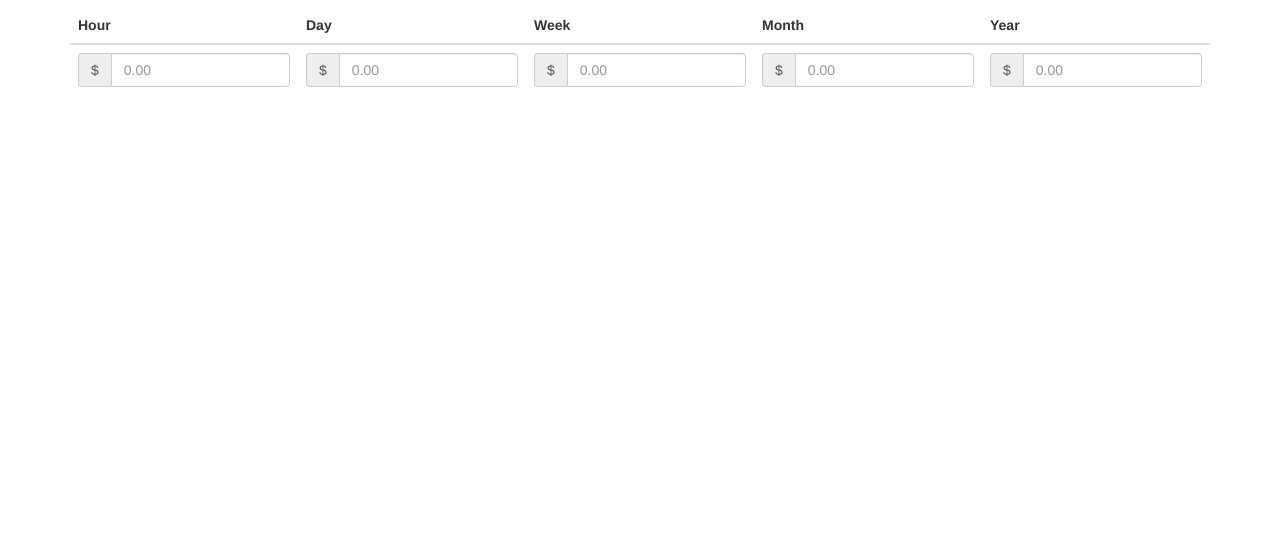
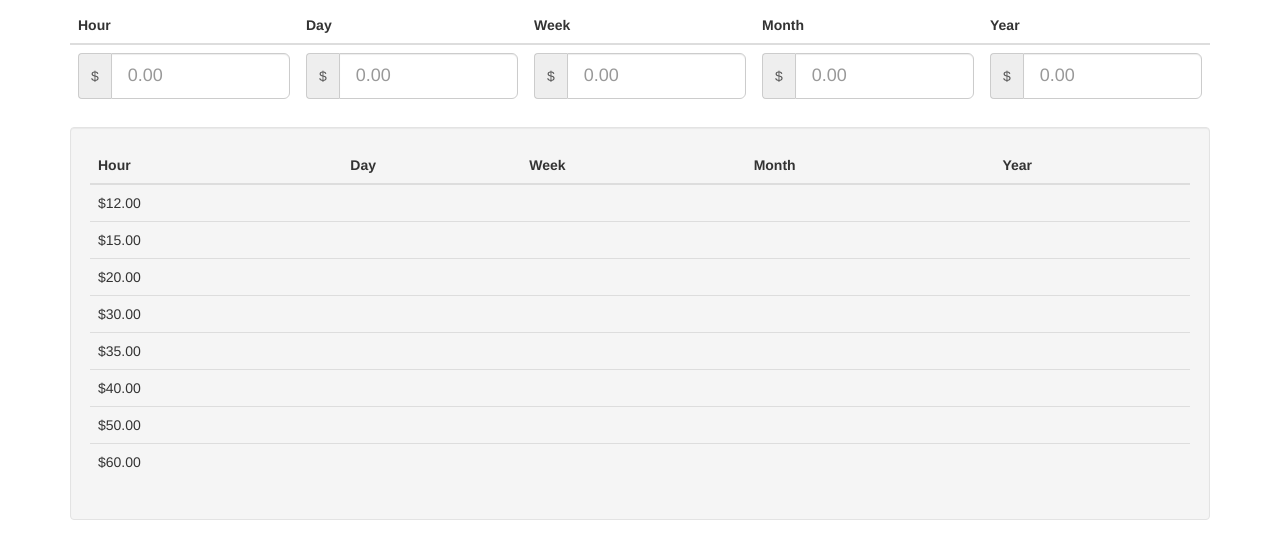
Before and after one commit to TunedMystic/payrate-calc, a plain HTML site: page index.html in a window 1280 px wide. Shown: the part 63-622 px from the top of the page. Drawn offline with nearby package versions, Linux system fonts and the light colour scheme.

Commit message:
Create reference table.

```diff
--- a/index.html
+++ b/index.html
@@ -9,9 +9,10 @@
   <![endif]-->
 </head>
 
-<body id="home">
+<body id="home" ng-app="payrateApp">
 
-  <div class="container" ng-app="payrateApp">
+  <div class="container" ng-controller="PayrateController">
+
     <div class="row">
       <div class="col-md-12 col-sm-12 col-xs-12 text-center">
         <h1><strong>Pay Rate Calculator</strong></h1>
@@ -19,7 +20,7 @@
     </div>
 
     <!-- hour day week month year -->
-    <div class="row" ng-controller="PayrateController">
+    <div class="row">
       <div class="col-md-12 col-sm-12 col-xs-12 text-center">
         <table class="table">
           <thead>
@@ -37,7 +38,7 @@
               <td>
                 <div class="input-group">
 									<span class="input-group-addon">$</span>
-									<input type="text" class="form-control input-pay" data-scale="hour" id="pay-hour" placeholder="0.00" ng-model="pay.hour">
+									<input type="text" class="form-control input-lg input-pay" data-scale="hour" id="pay-hour" placeholder="0.00" ng-model="pay.hour">
 								</div>
               </td>
 
@@ -45,7 +46,7 @@
               <td>
                 <div class="input-group">
 									<span class="input-group-addon">$</span>
-									<input type="text" class="form-control input-pay" data-scale="day" id="pay-day" placeholder="0.00" ng-model="pay.day">
+									<input type="text" class="form-control input-lg input-pay" data-scale="day" id="pay-day" placeholder="0.00" ng-model="pay.day">
 								</div>
               </td>
 
@@ -53,7 +54,7 @@
               <td>
                 <div class="input-group">
 									<span class="input-group-addon">$</span>
-									<input type="text" class="form-control input-pay" data-scale="week" id="pay-week" placeholder="0.00" ng-model="pay.week">
+									<input type="text" class="form-control input-lg input-pay" data-scale="week" id="pay-week" placeholder="0.00" ng-model="pay.week">
 								</div>
               </td>
 
@@ -61,7 +62,7 @@
               <td>
                 <div class="input-group">
 									<span class="input-group-addon">$</span>
-									<input type="text" class="form-control input-pay" data-scale="month" id="pay-month" placeholder="0.00" ng-model="pay.month">
+									<input type="text" class="form-control input-lg input-pay" data-scale="month" id="pay-month" placeholder="0.00" ng-model="pay.month">
 								</div>
               </td>
 
@@ -69,7 +70,7 @@
               <td>
                 <div class="input-group">
 									<span class="input-group-addon">$</span>
-									<input type="text" class="form-control input-pay" data-scale="year" id="pay-year" placeholder="0.00" ng-model="pay.year">
+									<input type="text" class="form-control input-lg input-pay" data-scale="year" id="pay-year" placeholder="0.00" ng-model="pay.year">
 								</div>
               </td>
             </tr>
@@ -77,6 +78,34 @@
         </table>
       </div>
     </div>
+
+    <div class="row">
+      <div class="col-md-12 col-sm-12 col-xs-12">
+        <div class="well">
+          <table class="table">
+            <thead>
+              <tr>
+                <th>Hour</th>
+                <th>Day</th>
+                <th>Week</th>
+                <th>Month</th>
+                <th>Year</th>
+              </tr>
+            </thead>
+            <tbody>
+              <tr ng-repeat="chunk in tableData">
+                <td>{{ chunk.amount | currency }}</td>
+                <td></td>
+                <td></td>
+                <td></td>
+                <td></td>
+              </tr>
+            </tbody>
+          </table>
+        </div>
+      </div>
+    </div>
+
   </div> <!-- /.container -->
 
 
@@ -261,6 +290,18 @@
           "month": "",
           "year": "",
         };
+
+        $scope.tableData = [
+          {"amount": 12, "scale": "Hour"},
+          {"amount": 15, "scale": "Hour"},
+          {"amount": 20, "scale": "Hour"},
+          {"amount": 30, "scale": "Hour"},
+          {"amount": 35, "scale": "Hour"},
+          {"amount": 40, "scale": "Hour"},
+          {"amount": 50, "scale": "Hour"},
+          {"amount": 60, "scale": "Hour"},
+        ];
+
       }]);
 
       app.directive("inputPay", function() {
@@ -289,42 +330,9 @@
     })();
   </script>
 
-  <!-- script type="text/javascript">
-    $(document).ready(function() {
-      // Apply the payrate conversion to all inputs except the one that is focused.
-      $(".input-pay").keypress(function(e) {
-        var t = this;
+  <script type="text/javascript">
 
-        var inputChar = String.fromCharCode(e.charCode);
-        // Attempt to parse the input to a number.
-        var inputChar = parseFloat(inputChar);
-        var num = parseFloat($(t).val()) || null;
-        window.nn = {"num": num, "inputChar": inputChar};
-        console.log(window.nn);
-
-        if(typeof(num) !== "number")
-          num = inputChar;
-        else
-          num += inputChar
-
-        console.log("$" + num);
-
-        console.log("You clicked on an input.");
-        console.log("Id: " + $(this).attr("id"));
-
-        console.log("-----------------------------");
-        $(".input-pay").each(function(index) {
-          if($(this).attr("id") === $(t).attr("id"))
-            console.log("****");
-          else
-            console.log($(this).attr("id"));
-        });
-        console.log("-----------------------------");
-
-      });
-
-    });
-  </script -->
+  </script>
 
 </body>
 </html>
```
